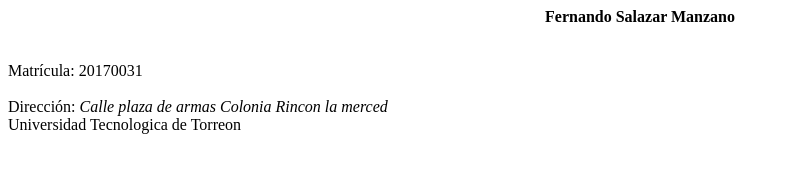
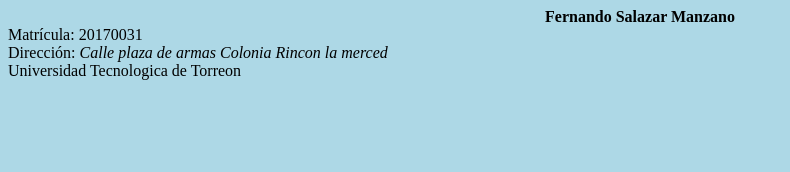
Before and after one commit to METR1CKA/practica-web-1, a plain HTML site: page index.html in a window 1280 px wide. Shown: the whole page, without its empty margins (0-790 px from the left). Drawn offline with Linux system fonts and the light colour scheme.

Commit message:
[UPD] v1.0.1
- Update

```diff
--- a/index.html
+++ b/index.html
@@ -5,14 +5,34 @@
     <meta name="viewport" content="width=device-width, initial-scale=1.0">
     <title>DESARROLLO WEB PROFESIONAL</title>
   </head>
+  <style>
+    body {
+      background-color: lightblue;
+    }
+
+    div footer b {
+      margin: 10px;
+    }
+
+    #nombre {
+      text-align: center;
+      align-items: center;
+    }
+  </style>
   <body>
-    <center>
-      <b>Fernando Salazar Manzano</b>
-    </center>
-    <br><br>
-    Matrícula: 20170031
-    <br><br>
-    Dirección: <i>Calle plaza de armas Colonia Rincon la merced</i>
+    <div>
+      <center>
+        <b id="nombre">
+          Fernando Salazar Manzano
+        </b>
+      </center>
+    </div>
+    <div>
+      Matrícula: 20170031
+    </div>
+    <div>
+      Dirección: <i>Calle plaza de armas Colonia Rincon la merced</i>
+    </div>
   </body>
   <footer>
     Universidad Tecnologica de Torreon
```
